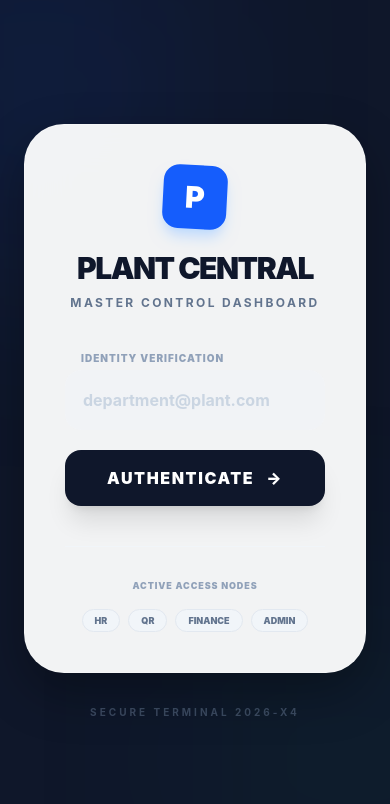
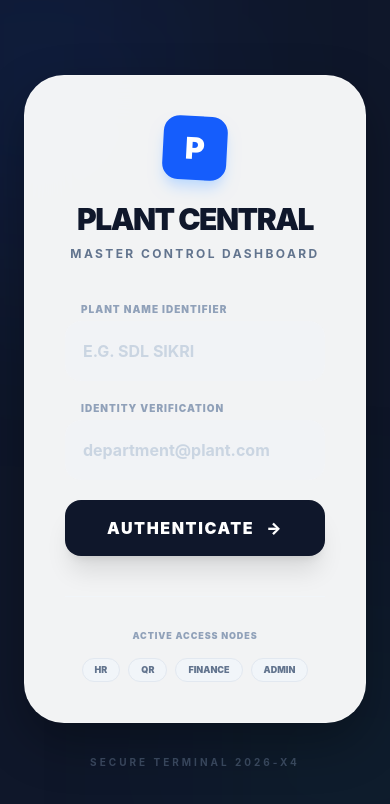
Before and after one commit to Suraj-Yadav-dev/Status_Tracker, a React (Vite) app in the folder client/: page / in a window 390 px wide. Shown: the top 804 px of the page. Built offline with nearby package versions, Linux system fonts and the light colour scheme.

Commit message:
enhancing the ui and make responsive

```diff
--- a/client/src/App.jsx
+++ b/client/src/App.jsx
@@ -6,14 +6,23 @@ import './App.css';
 function App() {
   const [userEmail, setUserEmail] = useState("");
   const [tempEmail, setTempEmail] = useState("");
+  // NEW: State to store the plant name
+  const [plantName, setPlantName] = useState("");
+  const [tempPlantName, setTempPlantName] = useState("");
   const [error, setError] = useState("");
 
   const handleLogin = (e) => {
     e.preventDefault();
     const emailToValidate = tempEmail.toLowerCase().trim();
 
+    // Check if email is valid AND if they entered a plant name
     if (ACCESS_CONTROL.hasOwnProperty(emailToValidate)) {
+      if (!tempPlantName.trim()) {
+        setError("System Denied: Plant Name is required");
+        return;
+      }
       setUserEmail(emailToValidate);
+      setPlantName(tempPlantName.trim()); // Save the plant name
       setError("");
     } else {
       setError("System Denied: Unrecognized Department Email");
@@ -44,6 +53,23 @@ function App() {
             </div>
 
             <form onSubmit={handleLogin} className="space-y-5">
+
+              {/* Plant Name Input */}
+              <div className="relative">
+                <label className="text-[10px] font-black text-slate-400 uppercase ml-4 mb-1 block tracking-widest">
+                  Plant Name Identifier
+                </label>
+                <input
+                  type="text"
+                  required
+                  placeholder="e.g. SDL SIKRI"
+                  className="w-full p-4 bg-slate-100/50 border-2 border-transparent focus:border-blue-500 rounded-2xl outline-none focus:ring-4 focus:ring-blue-500/10 transition-all font-bold text-slate-700 placeholder:text-slate-300 uppercase"
+                  value={tempPlantName}
+                  onChange={(e) => setTempPlantName(e.target.value)}
+                />
+              </div>
+
+              {/* Email Input */}
               <div className="relative">
                 <label className="text-[10px] font-black text-slate-400 uppercase ml-4 mb-1 block tracking-widest">
                   Identity Verification
@@ -69,7 +95,7 @@ function App() {
 
               <button
                 type="submit"
-                className="w-full py-4 bg-slate-900 hover:bg-blue-600 text-white rounded-2xl font-black uppercase tracking-widest shadow-xl transition-all duration-300 active:scale-[0.98] flex items-center justify-center gap-3 group"
+                className="w-full py-4 mt-2 bg-slate-900 hover:bg-blue-600 text-white rounded-2xl font-black uppercase tracking-widest shadow-xl transition-all duration-300 active:scale-[0.98] flex items-center justify-center gap-3 group"
               >
                 Authenticate
                 <span className="group-hover:translate-x-1 transition-transform">→</span>
@@ -104,7 +130,9 @@ function App() {
       <div className="app-container min-h-screen bg-[#f8fafc]">
         {/* Navigation Header */}
         <header className="flex justify-between items-center px-8 py-5 bg-white shadow-[0_1px_3px_rgba(0,0,0,0.05)] sticky top-0 z-50">
-          <div className="flex items-center gap-4">
+
+          {/* Left: App Logo & Dept */}
+          <div className="flex items-center gap-4 w-1/3">
             <div className="w-10 h-10 bg-slate-900 rounded-xl flex items-center justify-center text-white font-black text-xl">P</div>
             <div>
               <h1 className="text-lg font-black text-slate-800 uppercase tracking-tight">Plant Tracker</h1>
@@ -115,13 +143,31 @@ function App() {
             </div>
           </div>
 
-          <div className="flex items-center gap-6">
-            <div className="hidden md:block">
-              <p className="text-[9px] font-black text-slate-400 uppercase text-right">Operator ID</p>
+          {/* Center: Plant Name Display */}
+          <div className="w-1/3 flex justify-center text-center">
+            <div className="bg-blue-50 border border-blue-100 px-6 py-2 rounded-2xl shadow-sm">
+              <p className="text-[10px] font-black text-blue-400 uppercase tracking-widest mb-0.5">
+                Active Facility
+              </p>
+              <h2 className="text-xl font-black text-blue-900 uppercase tracking-tight">
+                {plantName}
+              </h2>
+            </div>
+          </div>
+
+          {/* Right: User Info & Logout */}
+          <div className="flex items-center justify-end gap-6 w-1/3">
+            <div className="hidden md:block text-right">
+              <p className="text-[9px] font-black text-slate-400 uppercase">Operator ID</p>
               <p className="text-xs font-bold text-slate-700">{userEmail}</p>
             </div>
             <button
-              onClick={() => setUserEmail("")}
+              onClick={() => {
+                setUserEmail("");
+                setTempEmail("");
+                setPlantName("");
+                setTempPlantName("");
+              }}
               className="px-4 py-2 bg-red-50 hover:bg-red-500 text-red-600 hover:text-white rounded-xl text-[10px] font-black uppercase tracking-widest transition-all duration-200 border border-red-100 hover:border-red-500"
             >
               Log Out
```
